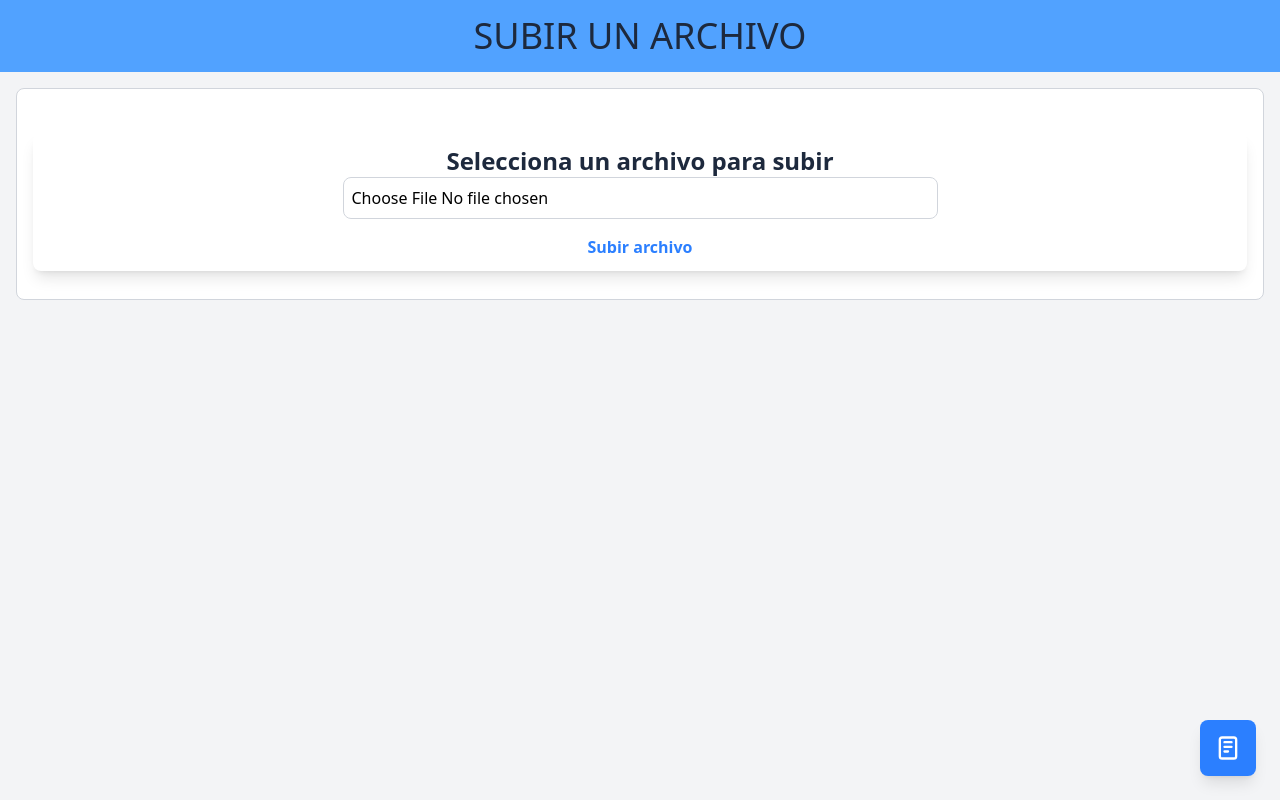
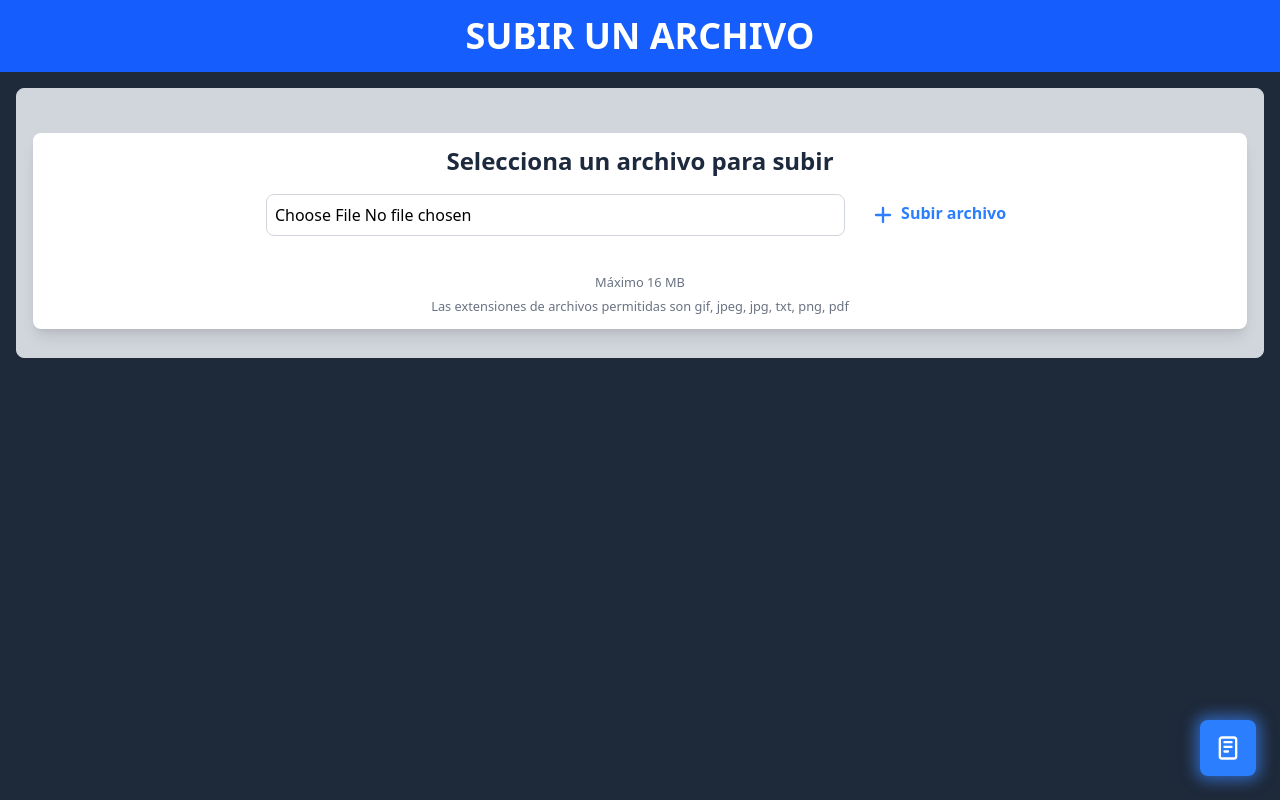
Before and after one commit to Alejo-P/Servidor_apps_moviles, a Flask app: page /views/upload in a window 1280 px wide. Run offline with Flask 3, Linux system fonts and the light colour scheme.

Commit message:
Agregar extensiones permitidas en el formulario de carga y mejorar el estilo de la interfaz de usuario

```diff
--- a/templates/uploadForm.html
+++ b/templates/uploadForm.html
@@ -12,12 +12,12 @@
         <meta name="viewport" content="width=device-width, initial-scale=1">
         <script src="https://unpkg.com/@tailwindcss/browser@4"></script>
     </head>
-    <body class="bg-gray-100">
-        <h1 class="text-4xl text-center text-slate-800 uppercase bg-blue-400 p-4">
+    <body class="bg-gray-800">
+        <h1 class="text-4xl text-center text-white font-bold text-slate-800 uppercase bg-blue-600 p-4">
             Subir un archivo
         </h1>
 
-        <div class="flex flex-col items-center align-center h-full m-4 p-4 border border-gray-300 rounded-lg bg-white">
+        <div class="flex flex-col items-center align-center h-full m-4 p-4 border border-gray-300 rounded-lg bg-gray-300">
             <div class="flex flex-col items-center">
                 <p id="message" class="text-center font-bold mt-4"></p>
             </div>
@@ -27,16 +27,26 @@
                     Selecciona un archivo para subir
                 </h2>
 
-                <form id="uploadForm" class="flex flex-col items-center">
-                    <input type="file" name="file" id="fileInput" class="border border-gray-300 p-2 rounded-lg w-1/2">
-                    <button type="submit" class="block text-center text-blue-500 font-bold mt-4">
-                        Subir archivo
+                <form id="uploadForm" class="flex flex-row items-center justify-center p-4" enctype="multipart/form-data">
+                    <input type="file" name="file" id="fileInput" class="border border-gray-300 p-2 rounded-lg w-1/2 mr-4" title="Selecciona un archivo" required>
+                    <button type="submit" class="block text-center text-blue-500 font-bold p-2 rounded-lg bg-white hover:bg-blue-500 hover:text-white transition-all duration-300">
+                        <span>
+                            <svg xmlns="http://www.w3.org/2000/svg" class="h-7 w-7 inline-block" fill="none" viewBox="0 0 24 24" stroke="currentColor">
+                                <path stroke-linecap="round" stroke-linejoin="round" stroke-width="2" d="M12 6v6m0 0v6m0-6h6m-6 0H6"/>
+                            </svg>
+                            Subir archivo
+                        </span>
                     </button>
                 </form>
+
+                <p class="text-center text-gray-500 mt-4">
+                    <small>Máximo 16 MB</small> <br/>
+                    <small> Las extensiones de archivos permitidas son <span>{{ extensions }}</span></small>
+                </p>
             </div>
             <a
                 href="/views/files"
-                class="fixed bottom-6 right-6 bg-blue-500 text-white w-14 h-14 flex items-center justify-center rounded-lg shadow-lg hover:bg-blue-600 transition duration-300"
+                class="fixed bottom-6 right-6 bg-blue-500 text-white w-14 h-14 flex items-center justify-center rounded-lg shadow-[0_0_15px_4px_rgba(59,130,246,0.7)] hover:shadow-[0_0_25px_6px_rgba(59,130,246,1)] transition-all duration-300 animate-glow"
                 title="Mostrar archivos cargados"
             >
                 <svg xmlns="http://www.w3.org/2000/svg" class="h-7 w-7" fill="none" viewBox="0 0 24 24" stroke="currentColor">
@@ -68,10 +78,10 @@
 
                     const result = await response.json();
                     console.log(result);
-                    document.getElementById("message").classList.remove("text-green-500", "text-red-500");
+                    document.getElementById("message").classList.remove("text-green-700", "text-red-500");
 
                     if (response.ok) {
-                        document.getElementById("message").classList.add("text-green-500");
+                        document.getElementById("message").classList.add("text-green-700");
                         document.getElementById("message").textContent = result.message;
                     } else {
                         document.getElementById("message").textContent = result?.message ? result.message : result.error;
@@ -91,7 +101,7 @@
             // Ocultar el mensaje cuando se seleccione un archivo
             document.getElementById("fileInput").addEventListener("change", function() {
                 document.getElementById("message").textContent = "";
-                document.getElementById("message").classList.remove("text-green-500", "text-red-500");
+                document.getElementById("message").classList.remove("text-green-700", "text-red-500");
             });
         </script>
     </body>
--- a/views/files_view.py
+++ b/views/files_view.py
@@ -6,7 +6,8 @@ upload_bp = Blueprint('upload', __name__)
 
 @upload_bp.route("/upload", methods=["GET"]) # /views/upload
 def upload_form():
-    return render_template('uploadForm.html')
+    files_ext =", ".join(env.ALLOWED_EXTENSIONS) # Unir las extensiones permitidas
+    return render_template('uploadForm.html', extensions=files_ext)
 
 @upload_bp.route("/pdf/<filename>", methods=["GET"]) # /views/pdf/<filename>
 def view_pdf(filename):
```
Also changed, not shown: templates/viewPDFs.html (+43 -37 lines).
